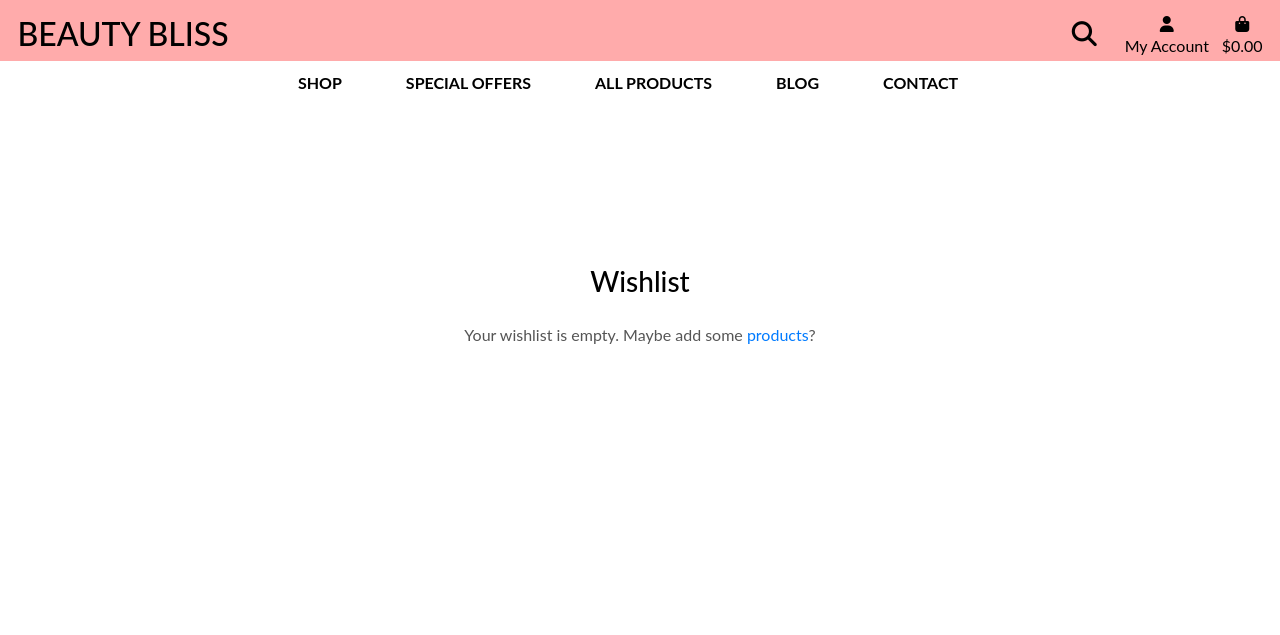
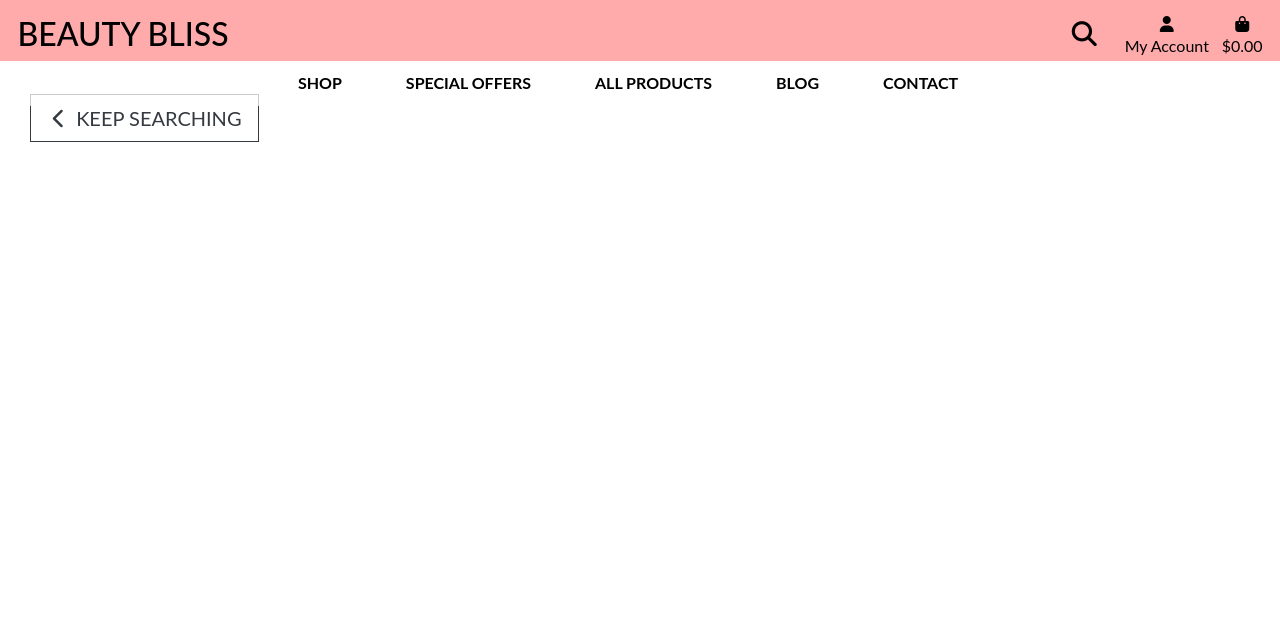
Before and after one commit to Kristaal/ecommerce-website, a Django app: page /products/wishlist/ in a window 1280 px wide. Shown: the top 635 px of the page. Run offline with Django 3.2, Linux system fonts and the light colour scheme; the visitor is signed in with stand-in values (Sample User, id 1); data that the repository does not hold is empty; some libraries are stand-ins or nearby versions; some web fonts are replaced.

Commit message:
add views to add and remove from wishlist on all products page

```diff
--- a/products/templates/products/wishlist.html
+++ b/products/templates/products/wishlist.html
@@ -1,45 +1,79 @@
-{% extends "base.html" %}
+{% extends 'base.html' %}
 {% load static %}
 
+{% block extra_css %}
+    <link rel="stylesheet" href="#">
+{% endblock %}
+
 {% block content %}
+<div class="container-fluid my-3">
 
-<div class="container h-100 py-5">
-    <div class="row d-flex justify-content-center align-items-center h-100">
-        <div class="col-10">
-            <div class="text-center mb-4">
-                <h3 class="fw-normal mb-0 text-black">Wishlist</h3>
-            </div>
-
+    <div class="row">
+        <div class="col">
             {% if wishlist %}
-            {% for item in wishlist %}
-            <div class="card rounded-3 mb-4">
-                <div class="card-body p-4">
-                    <div class="row d-flex justify-content-between align-items-center">
-                        <div class="col-md-2 col-lg-2 col-xl-2">
-                            {% if item.product.image %}
-                            <img src="{{ item.product.image.url }}" alt="{{ item.product.name }}" class="img-fluid rounded-3">
-                            {% else %}
-                            <img src="{{ MEDIA_URL }}noimage.png" alt="{{ item.product.name }}" class="img-fluid rounded-3">
-                            {% endif %}
+            <div class="card">
+                <div class="row">
+                    <div class="col-md-8 cart">
+                        <div class="title">
+                            <div class="row pr-2">
+                                <div class="col"><h4><b>Wishlist</b></h4></div>
+                                <div class="col align-self-center text-right text-muted">{{ items_count }} items</div>
+                            </div>
                         </div>
-                        <div class="col-md-3 col-lg-3 col-xl-3">
-                            <p class="lead fw-normal mb-2">{{ item.product.name }}</p>
-                            <p class="text-muted fw-normal mb-2">{{ item.product.sku }}</p>
+                        {% for item in wishlist %}
+                        <div class="row border-top border-bottom">
+                            <div class="row align-items-center bag-item-row">
+                                <div class="col-3">
+                                    <img class="img-fluid" src="{{ item.product.image.url }}">
+                                </div>
+                                <div class="col-9">
+                                    <div class="row">
+                                        <div class="col-md-12 col-lg-3">
+                                            <div class="row text-muted">{{ item.product.name }}</div>
+                                            <div class="row">{{ item.product.genre.friendly_name }}</div>
+                                        </div>
+                                        <div class="col-md-6 col-lg-3">
+                                            <div>
+                                                € {{ item.product.price }}
+                                            </div>
+                                        </div>
+                                        <div class="col-md-6 col-lg-3">
+                                            <a href="{% url 'remove_from_wishlist' item.id %}"><i class="fas fa-trash fa-2x"></i></a>
+                                        </div>
+                                        <div class="col-md-6 col-lg-3">
+                                            <form action="{% url 'add_to_bag' item.product.id %}" method="POST">
+                                                {% csrf_token %}
+                                                <select class="d-none" name="quantity">
+                                                    <option>1</option>
+                                                </select>
+                                                <button class="btn btn-link text-muted" type="submit"><i class="fa-brands fa-opencart fa-2x"></i></button>
+                                                <input type="hidden" name="redirect_url" value="{{ request.path }}">
+                                            </form>
+                                        </div>
+                                    </div>
+                                </div>
+                            </div>
                         </div>
-                        <div class="col-md-3 col-lg-3 col-xl-3">
-                            <a href="{% url 'product_detail' item.product.id %}" class="btn btn-secondary">Visit Product</a>
-                        </div>
-                        <div class="col-md-1 col-lg-1 col-xl-1 text-end">
-                            <a href="{% url 'remove_from_wishlist' item.id %}"><i class="fas fa-trash fa-lg"></i></a>
+                        {% endfor %}
+                        <div class="back-to-shop">
+                            <a href="{% url 'products' %}" class="btn btn-outline-black rounded-0 btn-lg">
+                                <span class="icon">
+                                    <i class="fas fa-chevron-left"></i>
+                                </span>
+                                <span class="text-uppercase">Keep Searching</span>
+                            </a>
                         </div>
                     </div>
                 </div>
             </div>
-            {% endfor %}
             {% else %}
-            <div class="text-center mb-4">
-                <p>Your wishlist is empty. Maybe add some <a href="{% url 'products' %}">products</a>?</p>
-            </div>
+                <p class="lead mb-5">{{ user.username}}, your wishlist is empty.</p>
+                <a href="{% url 'products' %}" class="btn btn-outline-dark rounded-0 btn-lg">
+                    <span class="icon">
+                        <i class="fas fa-chevron-left"></i>
+                    </span>
+                    <span class="text-uppercase">Keep Searching</span>
+                </a>
             {% endif %}
         </div>
     </div>
--- a/products/urls.py
+++ b/products/urls.py
@@ -19,4 +19,14 @@
         'remove_from_wishlist/<int:wishlist_id>/',
         views.remove_from_wishlist,
         name='remove_from_wishlist'),
+    path(
+        'add_to_wishlist_all/<int:product_id>/<int:user_id>',
+        views.add_to_wishlist_all_products,
+        name='add_to_wishlist_all'
+    ),
+    path(
+        'remove_from_wishlist_all/<int:product_id>/<int:user_id>',
+        views.remove_from_wishlist_all_products,
+        name='remove_from_wishlist_all'
+    ),
 ]
--- a/products/views.py
+++ b/products/views.py
@@ -1,4 +1,4 @@
-from django.shortcuts import render, redirect, reverse, get_object_or_404
+from django.shortcuts import render, redirect, reverse, get_object_or_404, HttpResponseRedirect
 from django.contrib import messages
 from django.contrib.auth.decorators import login_required
 from django.db.models import Q
@@ -49,6 +49,13 @@
             queries = Q(name__icontains=query) | Q(description__icontains=query)
             products = products.filter(queries)
 
+    user = request.user
+    wished_list = []
+    if user.is_authenticated:
+        wishlist = Wishlist.objects.filter(user=user)
+        for i in wishlist:
+            wished_list.append(i.product)
+
     current_sorting = f'{sort}_{direction}'
 
     context = {
@@ -56,6 +63,7 @@
         'search_term': query,
         'current_categories': categories,
         'current_sorting': current_sorting,
+        'wished_list': wished_list,
     }
 
     return render(request, 'products/products.html', context)
@@ -75,7 +83,7 @@
             product=product, user=user).first()
         in_wishlist = Wishlist.objects.filter(
             product=product, user=user).exists()
-      # Add a product review
+    # Add a product review
     if request.method == 'POST':
         form = ReviewForm(request.POST)
         if form.is_valid():
@@ -174,6 +182,24 @@
 
 
 @login_required
+def wishlist(request):
+    """
+    View wishlist for logged in user
+    """
+    if request.user.is_authenticated:
+        user = request.user
+        wishlist = Wishlist.objects.filter(user=user)
+        items_count = wishlist.count()
+    context = {
+        'wishlist': wishlist,
+        'items_count': items_count
+    }
+    template = 'products/wishlist.html'
+
+    return render(request, template, context)
+
+
+@login_required
 def add_to_wishlist(request, product_id, user_id):
     """
     Add products to wishlist
@@ -190,29 +216,12 @@
 
     return redirect(reverse('product_detail', args=[product_id]))
 
-
-@login_required
-def wishlist(request):
-    """
-    View wishlist for logged in user
-    """
-    user = request.user
-    wishlist = Wishlist.objects.filter(user=user)
-    context = {
-        'wishlist': wishlist,
-    }
-    template = 'products/wishlist.html'
-
-    return render(request, template, context)
-
-
 @login_required
 def remove_from_wishlist(request, wishlist_id):
     """
     Remove item from wishlist
     """
     wishlist_item = Wishlist.objects.get(id=wishlist_id)
-
     wishlist_item.delete()
     messages.success(request, 'Removed from wishlist!!')
     referer = request.META.get('HTTP_REFERER')
@@ -223,3 +232,42 @@
             return redirect(referer)
     else:
         return redirect('wishlist')
+
+
+@login_required
+def add_to_wishlist_all_products(request, product_id, user_id):
+    """
+    Add product to wishlist
+    """
+    product = Product.objects.get(id=product_id)
+    user = User.objects.get(id=user_id)
+    wishlist_item, created = Wishlist.objects.get_or_create(
+                                product=product,
+                                user=user
+    )
+    if created:
+        wishlist_item.save()
+        messages.success(request, 'Product added to wishlist!')
+    else:
+        messages.info(request, 'Product is already in your wishlist.')
+    return HttpResponseRedirect(request.META.get('HTTP_REFERER'))
+
+
+@login_required
+def remove_from_wishlist_all_products(request, product_id, user_id):
+    """
+    Remove item from wishlist
+    """
+    product = Product.objects.get(id=product_id)
+    user = User.objects.get(id=user_id)
+    wishlist_item = Wishlist.objects.filter(product=product, user=user)
+    wishlist_item.delete()
+    messages.success(request, 'Removed from wishlist!!')
+    referer = request.META.get('HTTP_REFERER')
+    if referer:
+        if 'wishlist' in referer:
+            return redirect('wishlist')
+        else:
+            return redirect(referer)
+    else:
+        return redirect('wishlist')
```
Also changed, not shown: products/templates/products/product_detail.html (+6 -3 lines), products/templates/products/products.html (+7 -3 lines), products/migrations/0006_delete_wishlist.py (added), products/migrations/0007_wishlist.py (added).
